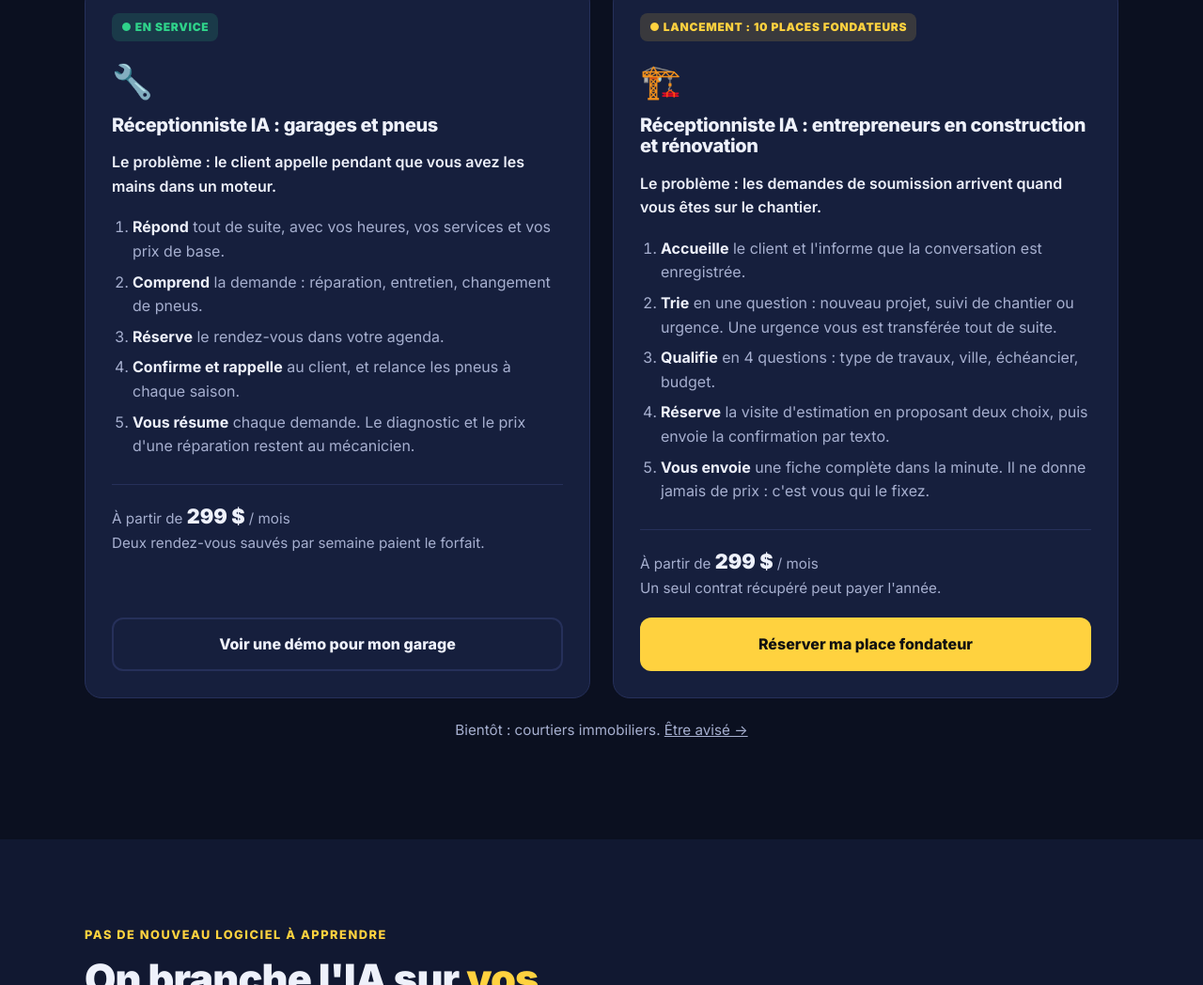
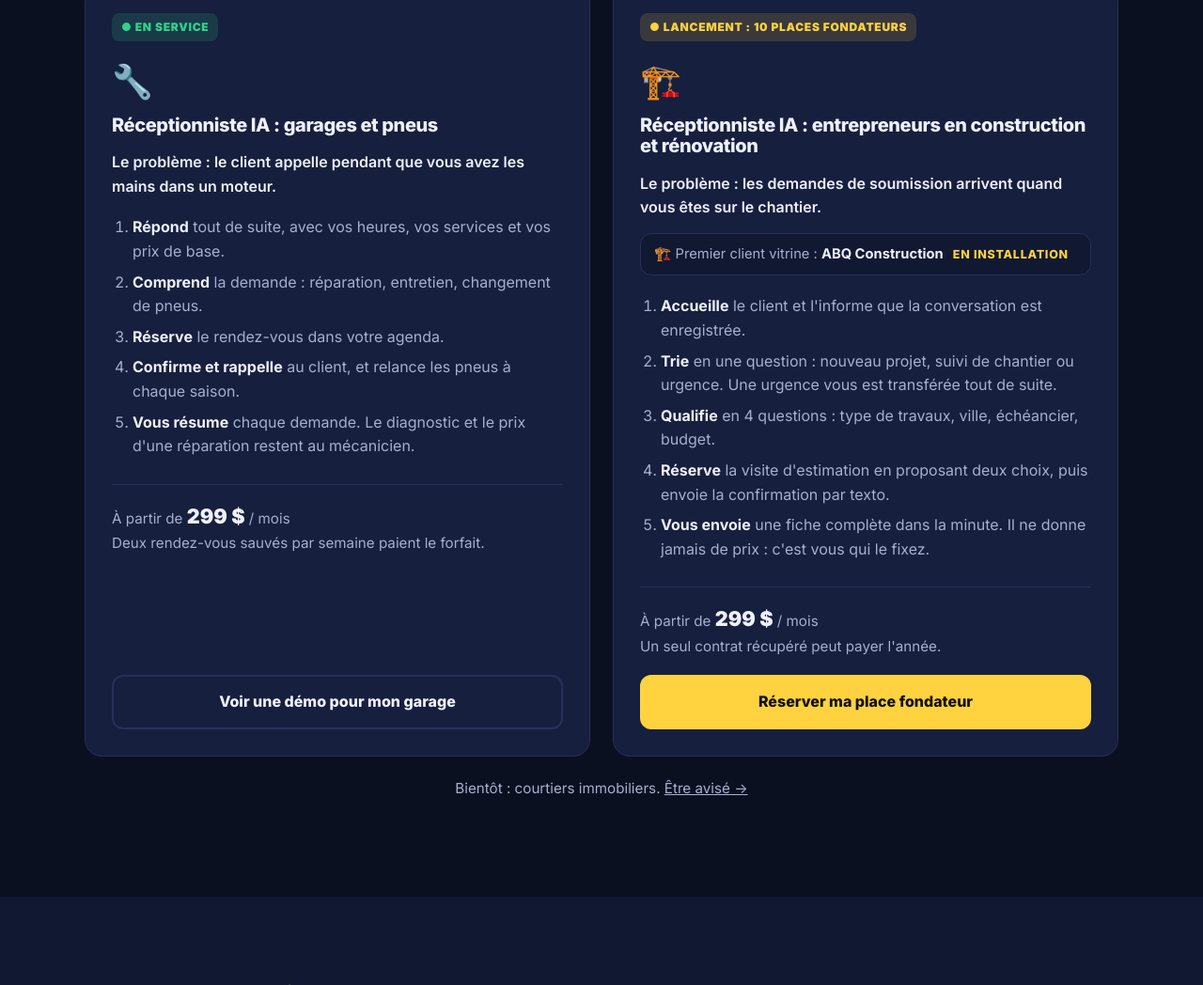
Before and after one commit to thebestofer/flowba, a plain HTML site: page index.html in a window 1280 px wide. Shown: the part 1947-2995 px from the top of the page at 94% size. Drawn offline with Linux system fonts and the light colour scheme.

Commit message:
Ajouter ABQ Construction comme client vitrine construction
Clients nommés confirmés par Bat.

Co-Authored-By: Claude Opus 5.5 <noreply@anthropic.com>
Claude-Session: https://claude.ai/code/session_01Det2LnUX7iqGvWdQ5QSNHi

```diff
--- a/index.html
+++ b/index.html
@@ -203,6 +203,9 @@ footer a:hover{color:var(--text)}
 .product ol{margin:4px 0 20px;padding-left:22px;color:var(--muted)}
 .product ol li{margin-bottom:7px}
 .product ol li b{color:var(--text)}
+.showcase{margin:0 0 16px!important;padding:10px 14px;border:1px solid var(--line);border-radius:12px;background:var(--bg2);font-size:.92rem}
+.showcase b{color:var(--text)}
+.showcase span{color:var(--yellow);font-weight:800;font-size:.78rem;text-transform:uppercase;letter-spacing:.06em;margin-left:6px}
 .product .from{border-top:1px solid var(--line);padding-top:16px;margin-bottom:18px;color:var(--muted);font-size:.95rem}
 .product .from b{color:var(--text);font-size:1.35rem;font-weight:900}
 .product .btn{margin-top:auto}
@@ -299,7 +302,7 @@ footer a:hover{color:var(--text)}
 </section>
 
 <!-- 2. PREUVE : la preuve avant le discours -->
-<!-- NOTE POUR BAT : confirmer que les deux clients acceptent d'être nommés. Ajouter un vrai chiffre dès que possible (ex. demandes prises en charge par mois). -->
+<!-- Clients confirmés par Bat le 19 novembre 2026. À ajouter dès que possible : un vrai chiffre (ex. demandes prises en charge par mois). -->
 <div class="proof" aria-label="Clients actuels">
   <div class="wrap">
     <span class="label">Déjà en service chez</span>
@@ -354,6 +357,8 @@ footer a:hover{color:var(--text)}
         <div class="icon">🏗️</div>
         <h3>Réceptionniste IA : entrepreneurs en construction et rénovation</h3>
         <p class="problem">Le problème : les demandes de soumission arrivent quand vous êtes sur le chantier.</p>
+        <!-- ABQ Construction : client vitrine confirmé par Bat. Passer à « En service » quand l'agent répond aux vrais clients. -->
+        <p class="showcase">🏗️ Premier client vitrine : <b>ABQ Construction</b> <span>en installation</span></p>
         <ol>
           <li><b>Accueille</b> le client et l'informe que la conversation est enregistrée.</li>
           <li><b>Trie</b> en une question : nouveau projet, suivi de chantier ou urgence. Une urgence vous est transférée tout de suite.</li>
```
Also changed, not shown: 1 other file.
